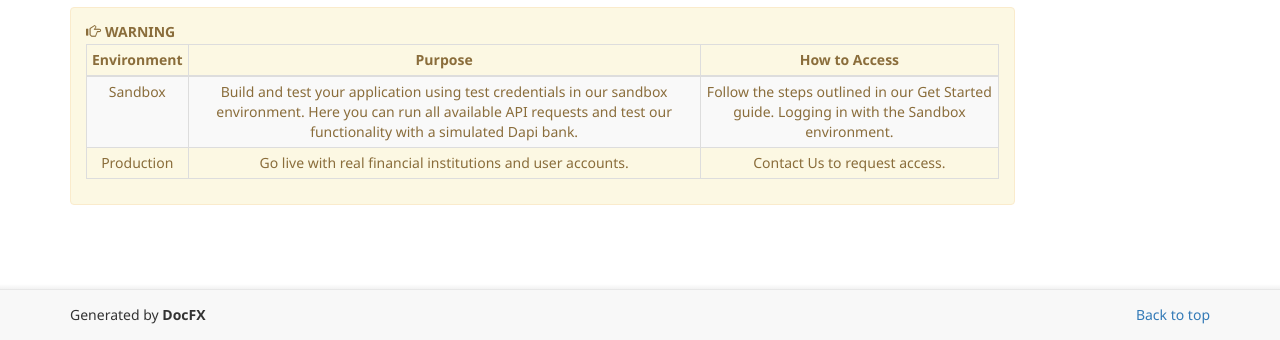
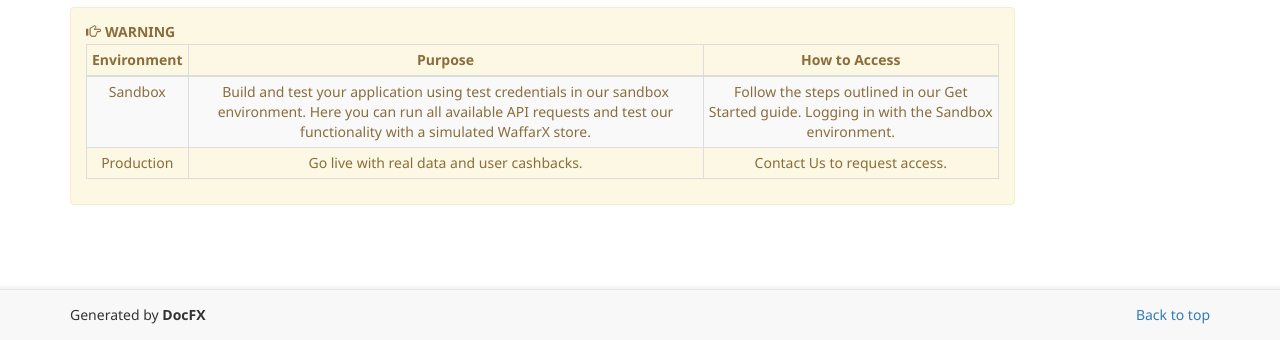
Before and after one commit to IslamTareq0012/_site, a plain HTML site: page index.html in a window 1280 px wide. Shown: the part 680-1020 px from the top of the page. Drawn offline with Linux system fonts and the light colour scheme.

Commit message:
update index page

```diff
--- a/index.html
+++ b/index.html
@@ -104,12 +104,12 @@ This documention guides your dev team how to use our APIs beginning with Auth ti
 <tbody>
 <tr>
 <td style="text-align: center;">Sandbox</td>
-<td style="text-align: center;">Build and test your application using test credentials in our sandbox environment. Here you can run all available API requests and test our functionality with a simulated Dapi bank.</td>
+<td style="text-align: center;">Build and test your application using test credentials in our sandbox environment. Here you can run all available API requests and test our functionality with a simulated WaffarX store.</td>
 <td style="text-align: center;">Follow the steps outlined in our Get Started guide. Logging in with the Sandbox environment.</td>
 </tr>
 <tr>
 <td style="text-align: center;">Production</td>
-<td style="text-align: center;">Go live with real financial institutions and user accounts.</td>
+<td style="text-align: center;">Go live with real data and user cashbacks.</td>
 <td style="text-align: center;">Contact Us to request access.</td>
 </tr>
 </tbody>
--- a/index.json
+++ b/index.json
@@ -137,7 +137,7 @@
   "index.html": {
     "href": "index.html",
     "title": "Welcome to WaffarX Cashback | WaffarX Docs",
-    "keywords": "Welcome to WaffarX Cashback Description WaffarX provides a solution for cashback through exposed APIs. Offering data and shopping experience till user gets his cashback. This documention guides your dev team how to use our APIs beginning with Auth till gets cashback to the end user. What APIs Can Offer ? Stores Data Deals Data Shopping Trips Cashback Data Customer Support Data Getting Started with the API Get your API keys (appKey and appSecret) Exchange your accessCode for an accessToken. Use our Data API endpoints to access financial information. Environments WaffarX is available in two different environments: Warning Environment Purpose How to Access Sandbox Build and test your application using test credentials in our sandbox environment. Here you can run all available API requests and test our functionality with a simulated Dapi bank. Follow the steps outlined in our Get Started guide. Logging in with the Sandbox environment. Production Go live with real financial institutions and user accounts. Contact Us to request access."
+    "keywords": "Welcome to WaffarX Cashback Description WaffarX provides a solution for cashback through exposed APIs. Offering data and shopping experience till user gets his cashback. This documention guides your dev team how to use our APIs beginning with Auth till gets cashback to the end user. What APIs Can Offer ? Stores Data Deals Data Shopping Trips Cashback Data Customer Support Data Getting Started with the API Get your API keys (appKey and appSecret) Exchange your accessCode for an accessToken. Use our Data API endpoints to access financial information. Environments WaffarX is available in two different environments: Warning Environment Purpose How to Access Sandbox Build and test your application using test credentials in our sandbox environment. Here you can run all available API requests and test our functionality with a simulated WaffarX store. Follow the steps outlined in our Get Started guide. Logging in with the Sandbox environment. Production Go live with real data and user cashbacks. Contact Us to request access."
   },
   "README.html": {
     "href": "README.html",
```
Also changed, not shown: manifest.json.
